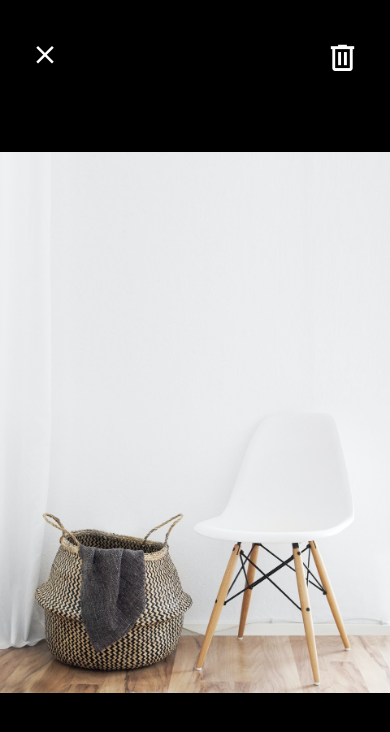
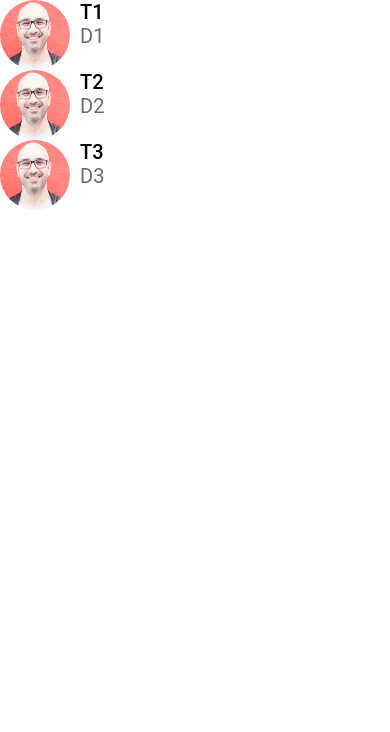
Before and after one commit to Shakib448/react-native-doneWithIt, a React Native app: screen / in a window 390 px wide. Shown: the top 732 px of the page. Built offline with nearby package versions, Linux system fonts and the light colour scheme.

Commit message:
Done With it

```diff
--- a/App.js
+++ b/App.js
@@ -1,10 +1,11 @@
 import React from "react";
 import { Platform, StatusBar, StyleSheet, View, Text } from "react-native";
 import Card from "./app/components/Card";
-import ListingDetailsScreen from "./app/components/ListingDetailsScreen";
+import ListingDetailsScreen from "./app/screens/ListingDetailsScreen";
 import ViewImageScreen from "./app/screens/ViewImageScreen";
 import WelcomeScreen from "./app/screens/WelcomeScreen";
+import MessagesScreen from "./app/screens/MessagesScreen";
 
 export default function App() {
-  return <ViewImageScreen />;
+  return <MessagesScreen />;
 }
--- a/app/components/ListItem.js
+++ b/app/components/ListItem.js
@@ -3,6 +3,7 @@ import { View, StyleSheet, Image } from "react-native";
 import AppText from "./AppText";
 
 const ListItem = ({ image, title, subTitle }) => {
+  console.log(title);
   return (
     <View style={styles.container}>
       <Image source={image} style={styles.image} />
--- a/app/components/ListingDetailsScreen.js
+++ b/app/screens/ListingDetailsScreen.js
@@ -1,7 +1,7 @@
 import React from "react";
 import { View, Image, StyleSheet } from "react-native";
-import AppText from "./AppText";
-import ListItem from "./ListItem";
+import AppText from "../components/AppText";
+import ListItem from "../components/ListItem";
 
 const ListingDetailsScreen = () => {
   return (
--- /dev/null
+++ b/app/screens/MessagesScreen.js
@@ -0,0 +1,44 @@
+import React from "react";
+import { FlatList } from "react-native";
+import ListItem from "./../components/ListItem";
+
+const messages = [
+  {
+    id: 1,
+    title: "T1",
+    description: "D1",
+    image: require("../assets/mosh.png"),
+  },
+  {
+    id: 2,
+    title: "T2",
+    description: "D2",
+    image: require("../assets/mosh.png"),
+  },
+  {
+    id: 3,
+    title: "T3",
+    description: "D3",
+    image: require("../assets/mosh.png"),
+  },
+];
+
+const MessagesScreen = () => {
+  const renderItem = ({ item }) => (
+    <ListItem
+      title={item.title}
+      subTitle={item.description}
+      image={item.image}
+    />
+  );
+
+  return (
+    <FlatList
+      data={messages}
+      renderItem={renderItem}
+      keyExtractor={(item) => item.id.toString()}
+    />
+  );
+};
+
+export default MessagesScreen;
```
